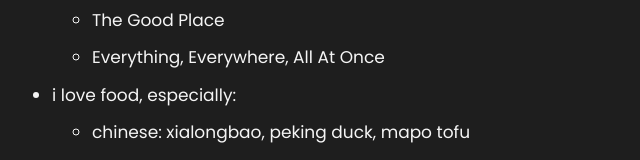
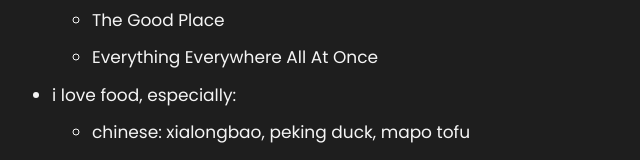
Before and after one commit to alxthe/alxmat, a plain HTML site: page index.html in a window 1280 px wide. Shown: the part 640-800 px from the top of the page, 283-923 px from the left. Drawn offline with Linux system fonts and the light colour scheme.

Commit message:
Update index.html

```diff
--- a/index.html
+++ b/index.html
@@ -135,7 +135,7 @@
                 <li>Rick and Morty</li>
                 <li>The Office</li>
                 <li>The Good Place</li>
-                <li>Everything, Everywhere, All At Once</li>
+                <li>Everything Everywhere All At Once</li>
             </ul>
             <li>i love food, especially:</li>
             <ul class="nested-list">
```
